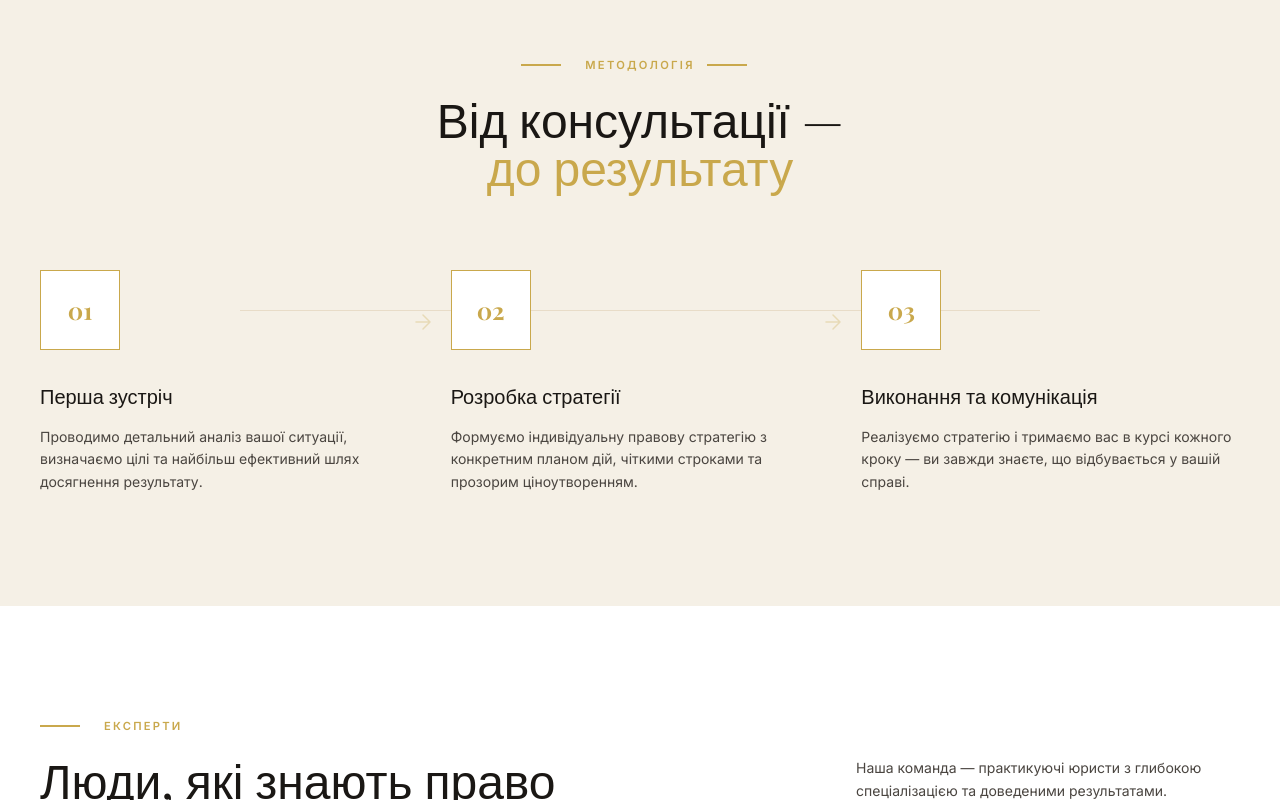
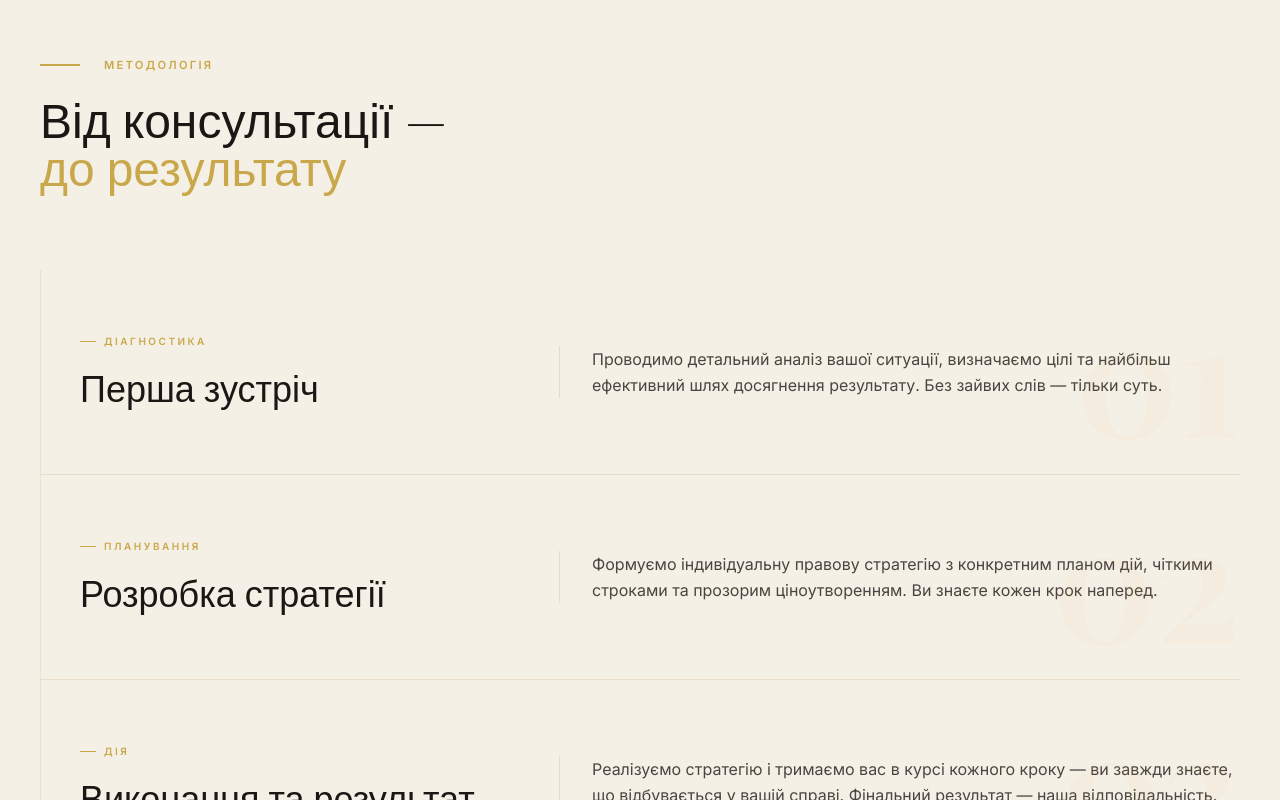
Before and after one commit to danylonahorniuk/evolution-law-firm, a Next.js app: page / in a window 1280 px wide. Shown: the part 3180-3980 px from the top of the page. Built offline with nearby package versions, Linux system fonts and the light colour scheme; a web font is replaced by a local one.

Commit message:
redesign: Methodology section — editorial vertical layout with hover effects

```diff
--- a/src/components/Methodology.tsx
+++ b/src/components/Methodology.tsx
@@ -4,29 +4,31 @@ const steps = [
   {
     num: "01",
     title: "Перша зустріч",
-    desc: "Проводимо детальний аналіз вашої ситуації, визначаємо цілі та найбільш ефективний шлях досягнення результату.",
+    desc: "Проводимо детальний аналіз вашої ситуації, визначаємо цілі та найбільш ефективний шлях досягнення результату. Без зайвих слів — тільки суть.",
+    tag: "Діагностика",
   },
   {
     num: "02",
     title: "Розробка стратегії",
-    desc: "Формуємо індивідуальну правову стратегію з конкретним планом дій, чіткими строками та прозорим ціноутворенням.",
+    desc: "Формуємо індивідуальну правову стратегію з конкретним планом дій, чіткими строками та прозорим ціноутворенням. Ви знаєте кожен крок наперед.",
+    tag: "Планування",
   },
   {
     num: "03",
-    title: "Виконання та комунікація",
-    desc: "Реалізуємо стратегію і тримаємо вас в курсі кожного кроку — ви завжди знаєте, що відбувається у вашій справі.",
+    title: "Виконання та результат",
+    desc: "Реалізуємо стратегію і тримаємо вас в курсі кожного кроку — ви завжди знаєте, що відбувається у вашій справі. Фінальний результат — наша відповідальність.",
+    tag: "Дія",
   },
 ];
 
 export default function Methodology() {
   return (
-    <section id="methodology" className="py-28 bg-[var(--cream-warm)]">
+    <section id="methodology" className="py-28 bg-[var(--cream-warm)] overflow-hidden">
       <div className="max-w-7xl mx-auto px-6 lg:px-10">
-        <Animate className="text-center mb-20">
-          <div className="flex items-center justify-center gap-3 mb-5">
+        <Animate className="mb-20">
+          <div className="flex items-center gap-3 mb-5">
             <span className="gold-line" />
             <span className="section-label">Методологія</span>
-            <span className="gold-line" style={{ marginLeft: 0 }} />
           </div>
           <h2 className="font-serif text-4xl lg:text-5xl text-[var(--ink)]">
             Від консультації —<br />
@@ -35,25 +37,42 @@ export default function Methodology() {
         </Animate>
 
         <div className="relative">
-          <div className="hidden lg:block absolute top-10 left-[16.666%] right-[16.666%] h-px bg-[var(--border)]" />
-          <div className="grid lg:grid-cols-3 gap-12 lg:gap-8">
+          {/* Vertical gold line */}
+          <div className="absolute left-0 top-0 bottom-0 w-px bg-[var(--gold)] opacity-20 hidden lg:block" />
+
+          <div className="space-y-0">
             {steps.map((step, i) => (
-              <Animate key={i} delay={i * 180}>
-                <div className="relative text-center lg:text-left">
-                  <div className="relative inline-block mb-8">
-                    <div className="w-20 h-20 border border-[var(--gold)] flex items-center justify-center mx-auto lg:mx-0 bg-white">
-                      <span className="font-serif text-2xl text-[var(--gold)] font-bold">{step.num}</span>
+              <Animate key={i} delay={i * 150}>
+                <div className={`relative flex flex-col lg:flex-row lg:items-center gap-8 lg:gap-16 py-14 lg:py-16 border-b border-[var(--border)] group`}>
+
+                  {/* Gold dot on vertical line */}
+                  <div className="absolute left-0 top-1/2 -translate-y-1/2 -translate-x-1/2 w-3 h-3 rounded-full bg-[var(--gold)] opacity-0 group-hover:opacity-100 transition-opacity duration-300 hidden lg:block" />
+
+                  {/* Left: tag + title */}
+                  <div className="lg:w-2/5 lg:pl-10">
+                    <div className="text-[10px] tracking-[0.25em] uppercase text-[var(--gold)] font-semibold mb-4 flex items-center gap-2">
+                      <span className="w-4 h-px bg-[var(--gold)]" />
+                      {step.tag}
                     </div>
+                    <h3 className="font-serif text-3xl lg:text-4xl text-[var(--ink)] group-hover:text-[var(--gold)] transition-colors duration-300 leading-tight">
+                      {step.title}
+                    </h3>
                   </div>
-                  <h3 className="font-serif text-xl text-[var(--ink)] mb-4">{step.title}</h3>
-                  <p className="text-[var(--ink-mid)] text-sm leading-relaxed">{step.desc}</p>
-                  {i < steps.length - 1 && (
-                    <div className="hidden lg:block absolute top-10 -right-4 text-[var(--gold)] opacity-30">
-                      <svg width="24" height="24" viewBox="0 0 24 24" fill="none">
-                        <path d="M5 12h14M12 5l7 7-7 7" stroke="currentColor" strokeWidth="1.5" strokeLinecap="round" strokeLinejoin="round"/>
-                      </svg>
-                    </div>
-                  )}
+
+                  {/* Right: description */}
+                  <div className="lg:w-3/5 lg:pl-8 border-l border-[var(--border)] group-hover:border-[var(--gold)] transition-colors duration-300">
+                    <p className="text-[var(--ink-mid)] text-base leading-relaxed">
+                      {step.desc}
+                    </p>
+                  </div>
+
+                  {/* Giant background number */}
+                  <div
+                    className="absolute right-0 top-1/2 -translate-y-1/2 font-serif font-bold text-[120px] lg:text-[160px] leading-none select-none pointer-events-none transition-opacity duration-300"
+                    style={{ color: "var(--gold)", opacity: 0.04 }}
+                  >
+                    {step.num}
+                  </div>
                 </div>
               </Animate>
             ))}
```
